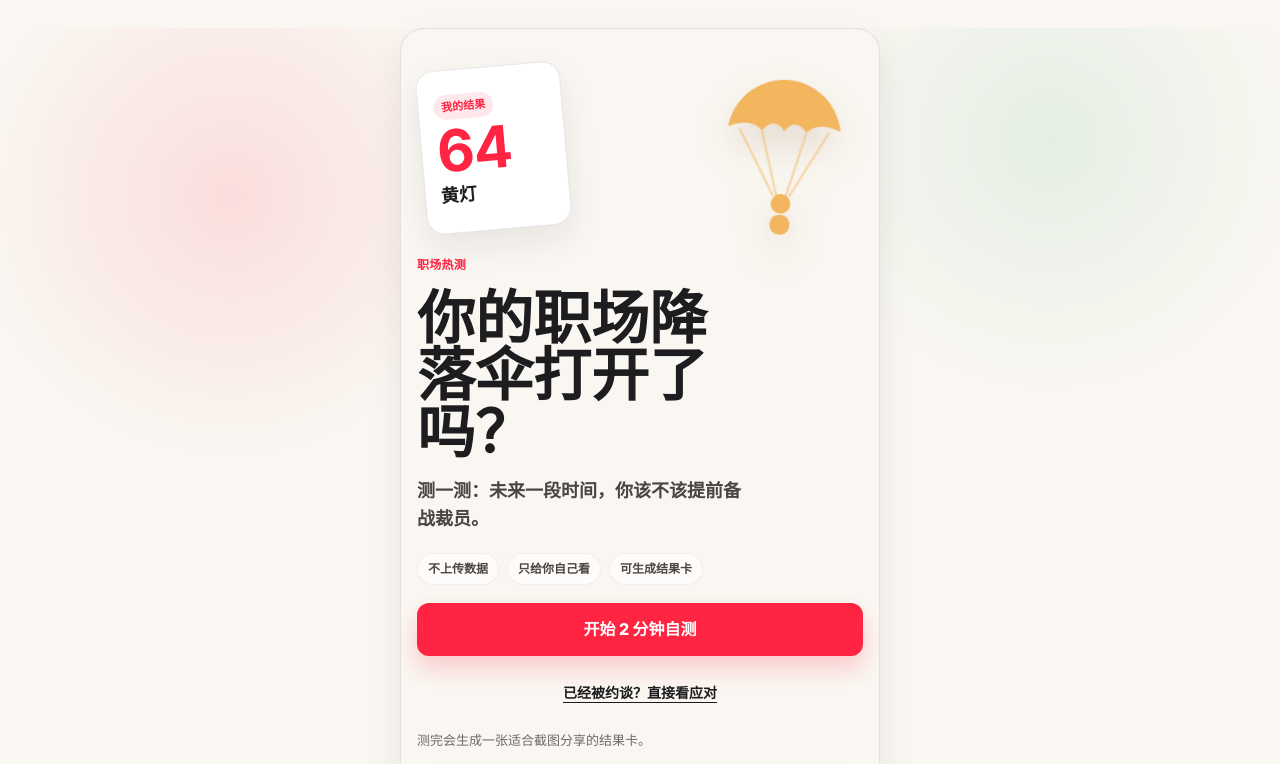
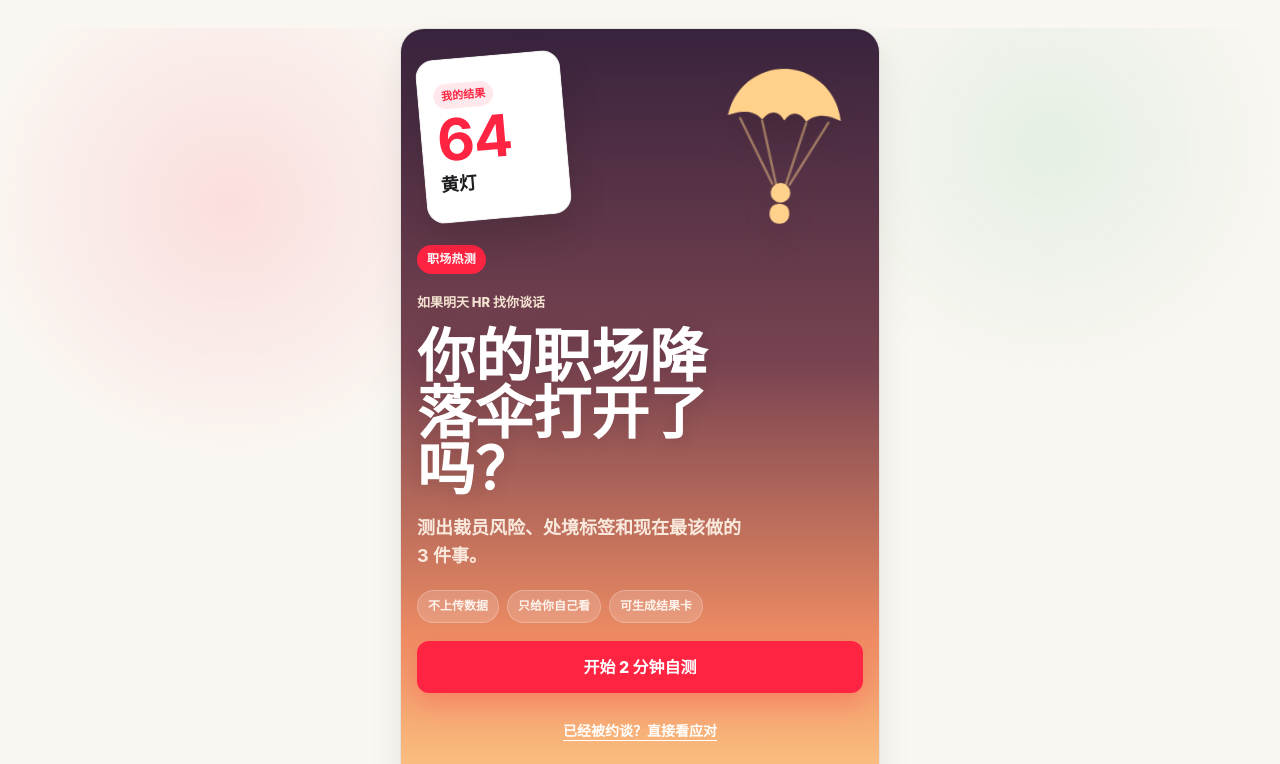
Before and after one commit to Rucia616/layoff-helper, a plain HTML site: page index.html in a window 1280 px wide. Shown: the top 764 px of the page. Drawn offline with Linux system fonts and the light colour scheme.

Commit message:
Polish H5 hero toward Xiaohongshu cover

```diff
--- a/index.html
+++ b/index.html
@@ -27,8 +27,9 @@
       </div>
 
       <p class="hero-kicker">职场热测</p>
+      <p class="hero-scenario">如果明天 HR 找你谈话</p>
       <h1>你的职场降落伞打开了吗？</h1>
-      <p class="hero-copy">测一测：未来一段时间，你该不该提前备战裁员。</p>
+      <p class="hero-copy">测出裁员风险、处境标签和现在最该做的 3 件事。</p>
       <div class="hero-trust">
         <span>不上传数据</span>
         <span>只给你自己看</span>
--- a/style.css
+++ b/style.css
@@ -55,12 +55,17 @@ textarea, input { outline: none; }
 :focus-visible { outline: 3px solid rgba(255,36,66,.25); outline-offset: 3px; }
 
 .h5-hero {
-  min-height: min(760px, calc(100dvh - 18px));
+  min-height: min(650px, calc(100dvh - 58px));
   display: flex;
   flex-direction: column;
   justify-content: center;
   gap: 16px;
-  padding: 28px 0 24px;
+  margin: 0 -16px 20px;
+  padding: 28px 16px 24px;
+  border-radius: 0 0 24px 24px;
+  color: #fff;
+  background: linear-gradient(180deg, #38233d 0%, #7a4451 43%, #ef8d64 78%, #ffd18a 100%);
+  box-shadow: 0 18px 34px rgba(117, 61, 48, .18);
 }
 
 .hero-visual {
@@ -79,7 +84,7 @@ textarea, input { outline: none; }
   border-radius: 18px;
   background: var(--card);
   border: 1px solid var(--line);
-  box-shadow: var(--shadow);
+  box-shadow: 0 18px 34px rgba(31, 24, 20, 0.18);
   transform: rotate(-5deg);
   display: grid;
   align-content: center;
@@ -117,8 +122,8 @@ textarea, input { outline: none; }
   top: 6px;
   width: 148px;
   height: 172px;
-  color: #f3b65f;
-  filter: drop-shadow(0 18px 18px rgba(124, 78, 30, .16));
+  color: #ffd18a;
+  filter: drop-shadow(0 18px 18px rgba(54, 23, 29, .24));
   animation: floatChute 5s ease-in-out infinite;
 }
 
@@ -136,17 +141,33 @@ textarea, input { outline: none; }
   letter-spacing: 0.02em;
 }
 
+.hero-kicker {
+  padding: 5px 10px;
+  border-radius: 999px;
+  background: var(--xhs-red);
+  color: #fff;
+}
+
+.hero-scenario {
+  color: rgba(255, 240, 220, .92);
+  font-size: 13px;
+  font-weight: 850;
+  margin-top: 2px;
+}
+
 .h5-hero h1 {
   max-width: 340px;
   font-size: clamp(42px, 12vw, 58px);
   line-height: .98;
   letter-spacing: 0;
   font-weight: 900;
+  color: #fff;
+  text-shadow: 0 2px 18px rgba(47, 22, 28, .16);
 }
 
 .hero-copy {
   max-width: 330px;
-  color: #4a4541;
+  color: rgba(255, 246, 235, .9);
   font-size: 18px;
   line-height: 1.55;
   font-weight: 650;
@@ -165,16 +186,16 @@ textarea, input { outline: none; }
   align-items: center;
   padding: 6px 10px;
   border-radius: 999px;
-  background: rgba(255,255,255,.66);
-  border: 1px solid var(--soft-line);
-  color: #4d4743;
+  background: rgba(255,255,255,.16);
+  border: 1px solid rgba(255,255,255,.24);
+  color: rgba(255, 250, 244, .94);
   font-size: 12px;
   font-weight: 750;
 }
 
 .home-state {
   min-height: 24px;
-  color: var(--muted);
+  color: rgba(255, 244, 230, .86);
   font-size: 13px;
 }
 
@@ -203,7 +224,7 @@ textarea, input { outline: none; }
   margin: 0 auto;
   padding: 8px 10px;
   background: transparent;
-  color: var(--ink);
+  color: inherit;
   font-size: 14px;
   font-weight: 800;
   text-decoration: underline;
@@ -229,7 +250,7 @@ textarea, input { outline: none; }
   grid-template-columns: 1fr auto;
   align-items: center;
   gap: 12px;
-  margin: -18px 0 16px;
+  margin: 0 0 16px;
 }
 
 .result-teaser h2,
```
